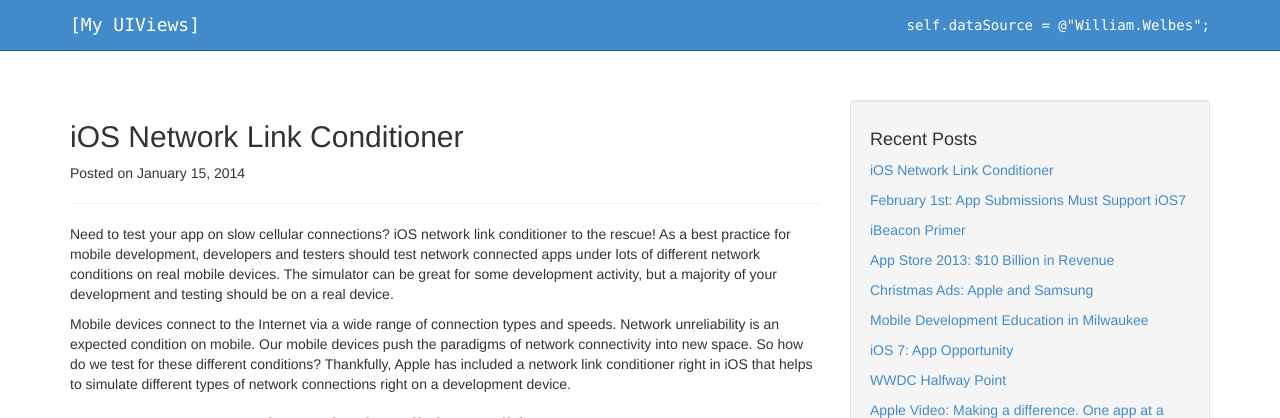
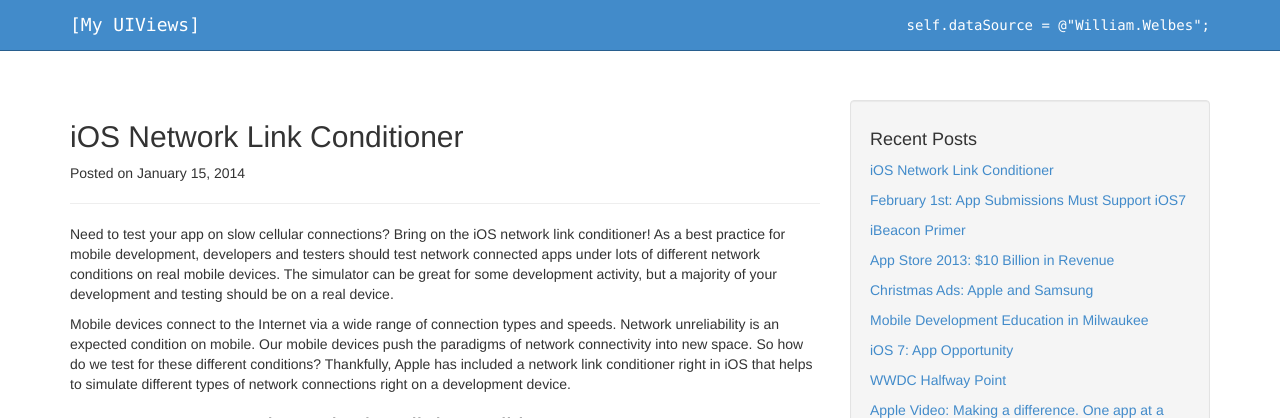
Before and after one commit to welbesw/welbesw.github.io, a Jekyll site: the page built from _posts/2014-01-15-ios-network-link-conditioner.markdown, in a window 1280 px wide and 900 px high. Shown: the top 418 px of the window. Built offline with Jekyll 4.4.1, drawn with Linux system fonts in a browser that asks for light colours; Markdown is read by kramdown in place of the engine named in the settings.

Commit message:
Grammar change.

```diff
--- a/_posts/2014-01-15-ios-network-link-conditioner.markdown
+++ b/_posts/2014-01-15-ios-network-link-conditioner.markdown
@@ -5,7 +5,7 @@ date:   2014-01-15 17:00:00
 tags: iOS
 ---
 
-Need to test your app on slow cellular connections?  iOS network link conditioner to the rescue!  As a best practice for mobile development, developers and testers should test network connected apps under lots of different network conditions on real mobile devices.  The simulator can be great for some development activity, but a majority of your development and testing should be on a real device.
+Need to test your app on slow cellular connections?  Bring on the iOS network link conditioner!  As a best practice for mobile development, developers and testers should test network connected apps under lots of different network conditions on real mobile devices.  The simulator can be great for some development activity, but a majority of your development and testing should be on a real device.
 
 Mobile devices connect to the Internet via a wide range of connection types and speeds.  Network unreliability is an expected condition on mobile.  Our mobile devices push the paradigms of network connectivity into new space.  So how do we test for these different conditions?  Thankfully, Apple has included a network link conditioner right in iOS that helps to simulate different types of network connections right on a development device.
 
```
